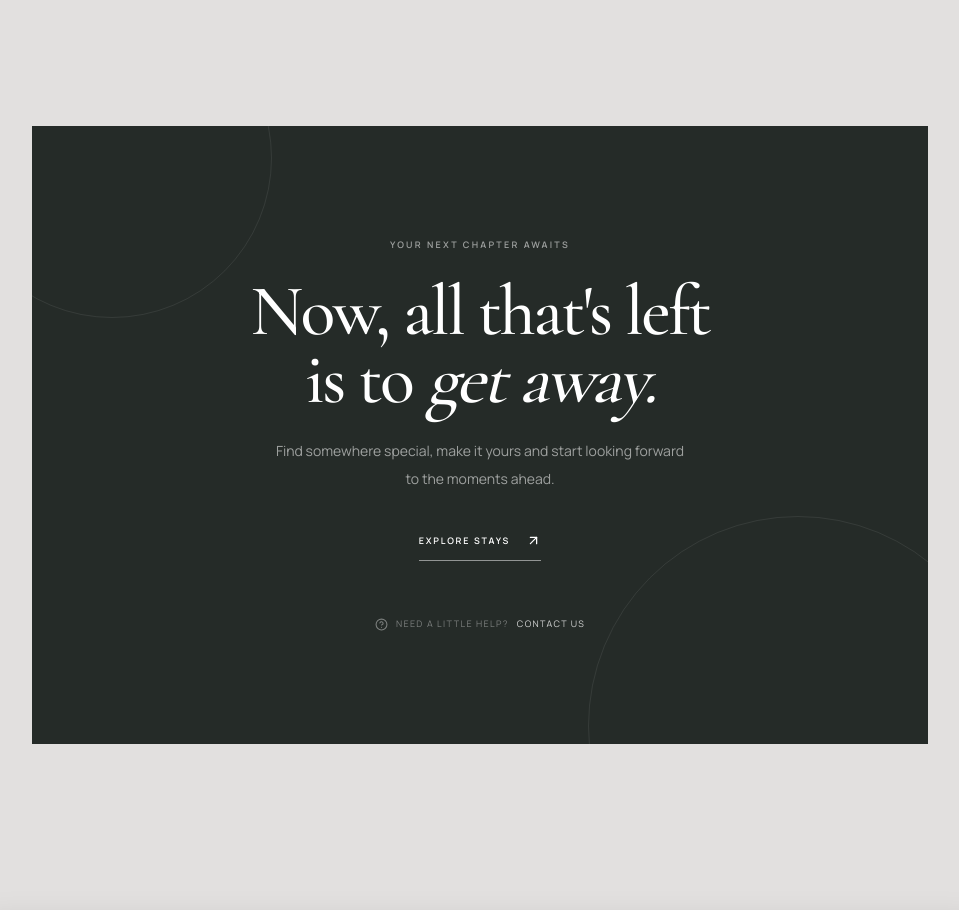
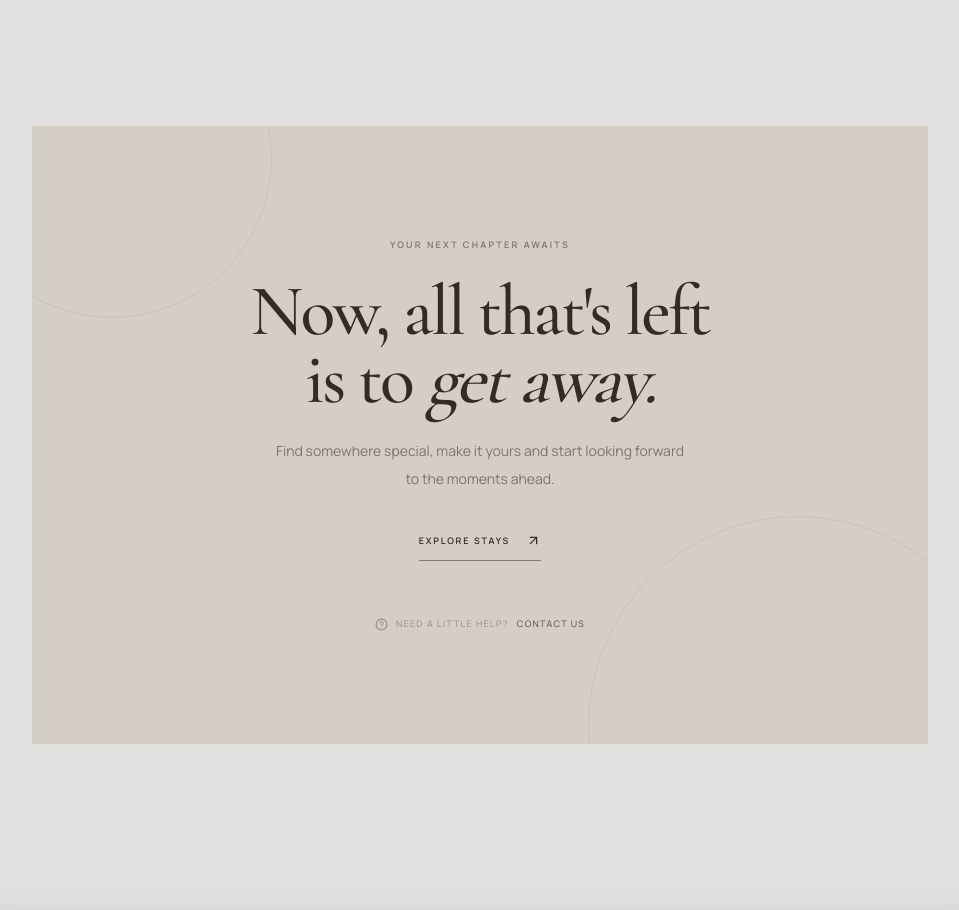
Before and after one commit to RaviKayease/Kayease-Hotel, a Next.js app: page /booking-guide in a window 1280 px wide. Shown: the part 4781-5691 px from the top of the page, without its empty margins (160-1119 px from the left). Built offline with nearby package versions, Linux system fonts and the light colour scheme.

Commit message:
fixedBookingGuidePage

```diff
--- a/app/booking-guide/page.tsx
+++ b/app/booking-guide/page.tsx
@@ -411,12 +411,12 @@ const page = () => {
 
       {/* FINAL CTA */}
       <section className="px-5 pb-24 sm:px-10 sm:pb-32 lg:px-16">
-        <div className="relative mx-auto max-w-[1450px] overflow-hidden bg-[#252b28] px-7 py-20 text-center text-white sm:px-12 sm:py-28">
-          <div className="absolute -left-20 -top-32 h-80 w-80 rounded-full border border-white/[0.08]" />
-          <div className="absolute -bottom-48 -right-20 h-[420px] w-[420px] rounded-full border border-white/[0.08]" />
+        <div className="relative mx-auto max-w-[1450px] overflow-hidden bg-[var(--editorial-background)] px-7 py-20 text-center text-[var(--foreground)] sm:px-12 sm:py-28">
+          <div className="absolute -left-20 -top-32 h-80 w-80 rounded-full border border-[var(--foreground)]/[0.08]" />
+          <div className="absolute -bottom-48 -right-20 h-[420px] w-[420px] rounded-full border border-[var(--foreground)]/[0.08]" />
 
           <div className="relative mx-auto max-w-[680px]">
-            <p className="mb-6 text-[9px] font-semibold uppercase tracking-[0.25em] text-white/55">
+            <p className="mb-6 text-[9px] font-semibold uppercase tracking-[0.25em] text-[var(--foreground)]/55">
               Your next chapter awaits
             </p>
 
@@ -428,14 +428,14 @@ const page = () => {
               is to <span className="italic">get away.</span>
             </h2>
 
-            <p className="mx-auto mt-6 max-w-[410px] text-xs leading-7 text-white/55 sm:text-sm">
+            <p className="mx-auto mt-6 max-w-[410px] text-xs leading-7 text-[var(--foreground)]/55 sm:text-sm">
               Find somewhere special, make it yours and start looking forward to
               the moments ahead.
             </p>
 
             <Link
               href="/properties"
-              className="group mt-10 inline-flex items-center gap-4 border-b border-white/50 pb-3 text-[9px] font-semibold uppercase tracking-[0.2em] hover:border-white"
+              className="group mt-10 inline-flex items-center gap-4 border-b border-[var(--foreground)]/50 pb-3 text-[9px] font-semibold uppercase tracking-[0.2em] hover:border-[var(--primary)] hover:text-[var(--primary)]"
             >
               Explore stays
               <ArrowUpRight
@@ -444,14 +444,14 @@ const page = () => {
               />
             </Link>
 
-            <div className="mt-14 flex items-center justify-center gap-2 text-white/40">
+            <div className="mt-14 flex items-center justify-center gap-2 text-[var(--foreground)]/40">
               <CircleHelp size={13} />
               <span className="text-[9px] uppercase tracking-[0.15em]">
                 Need a little help?
               </span>
               <Link
                 href="/contact-us"
-                className="text-[9px] uppercase tracking-[0.15em] text-white/80 transition-colors hover:text-white"
+                className="text-[9px] uppercase tracking-[0.15em] text-[var(--foreground)]/80 transition-colors hover:text-[var(--primary)]"
               >
                 Contact us
               </Link>
```
